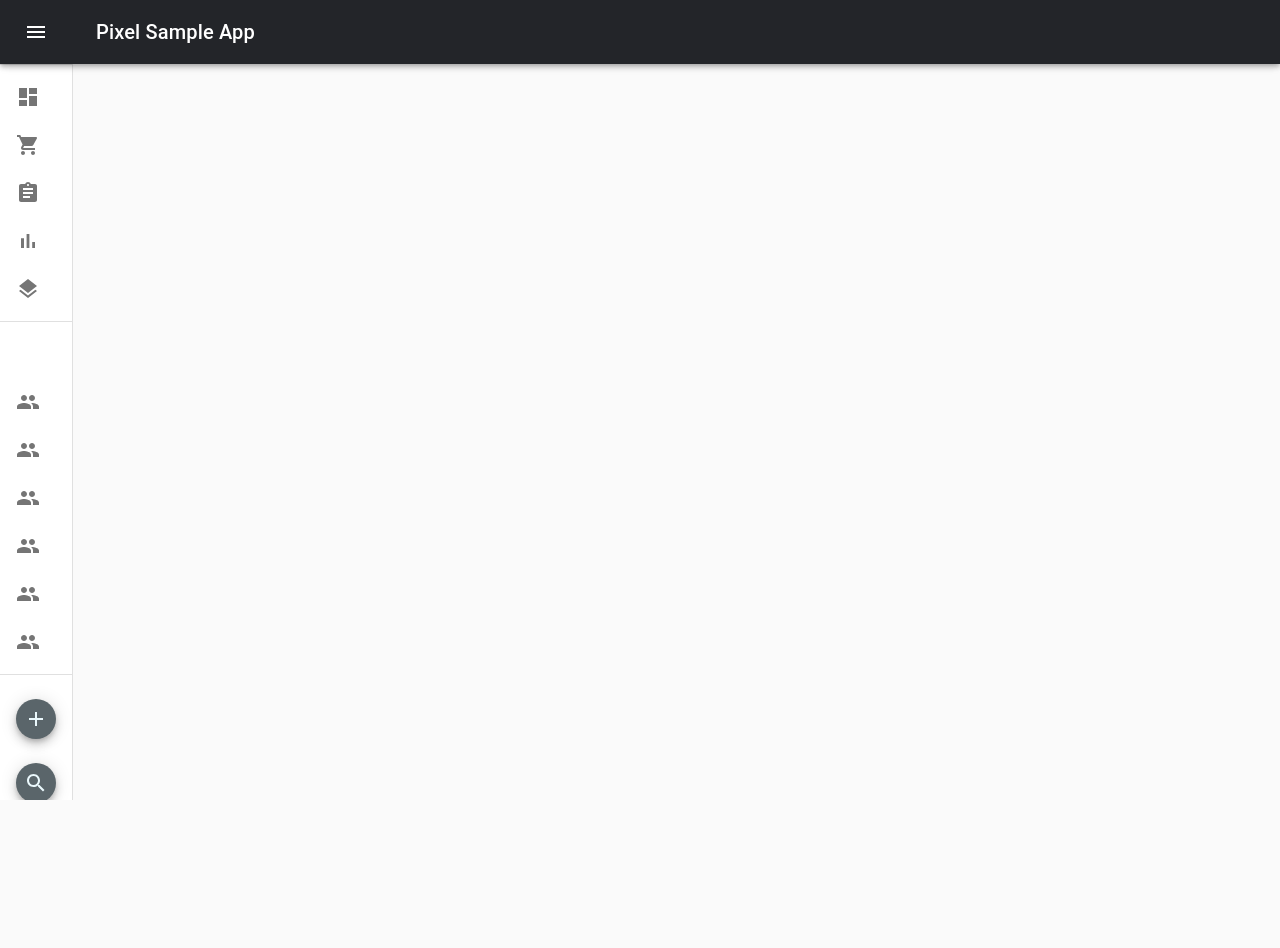
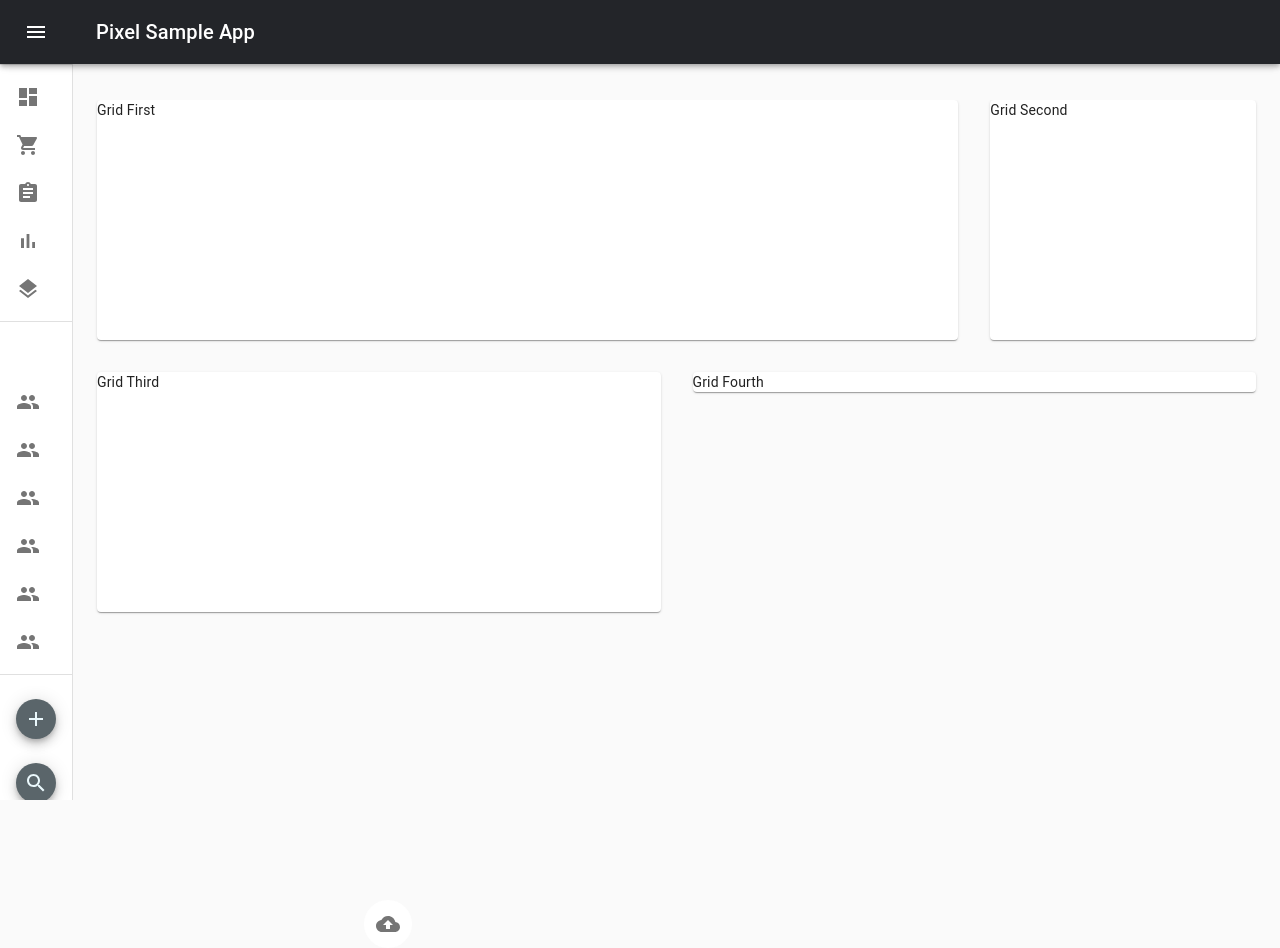
Before and after one commit to haniumbyjin/Pixel, a React (Create React App) app in the folder src/FRONTEND/meetview-client/: page /Home in a window 1280 px wide. Before the commit the page ends 800 px from the top, so only its background shows below. Built offline with nearby package versions, Linux system fonts and the light colour scheme; the HTML template or start-up script is replaced by a standard one.

Commit message:
Add: maincontainer view

```diff
--- a/src/FRONTEND/meetview-client/package.json
+++ b/src/FRONTEND/meetview-client/package.json
@@ -6,11 +6,13 @@
     "@material-ui/core": "^4.2.0",
     "@material-ui/icons": "^4.2.1",
     "@material-ui/styles": "^4.2.0",
+    "axios": "^0.19.0",
     "prop-types": "^15.7.2",
     "react": "^16.8.6",
     "react-dom": "^16.8.6",
     "react-router-dom": "^5.0.1",
-    "react-scripts": "3.0.1"
+    "react-scripts": "3.0.1",
+    "clsx": "latest"
   },
   "scripts": {
     "start": "react-scripts start",
--- a/src/FRONTEND/meetview-client/src/components/ListItems.js
+++ b/src/FRONTEND/meetview-client/src/components/ListItems.js
@@ -1,4 +1,4 @@
-import React from 'react';
+import React ,{ useState } from 'react';
 import clsx from 'clsx';
 import ListItem from '@material-ui/core/ListItem';
 import ListItemIcon from '@material-ui/core/ListItemIcon';
@@ -26,6 +26,9 @@ import IconButton from '@material-ui/core/IconButton';
 import MenuIcon from '@material-ui/icons/Menu';
 import ChevronLeftIcon from '@material-ui/icons/ChevronLeft';
 import ChevronRightIcon from '@material-ui/icons/ChevronRight';
+import Container from '@material-ui/core/Container';
+import Paper from '@material-ui/core/Paper';
+import Grid from '@material-ui/core/Grid';
 
 const drawerWidth = 240;
 
@@ -85,9 +88,25 @@ const useStyles = makeStyles(theme => ({
         padding: '0 8px',
         ...theme.mixins.toolbar,
     },
+    menuButtonHidden: {
+        display: 'none',
+    },
+    title: {
+        flexGrow: 1,
+    },
     content: {
         flexGrow: 1,
-        padding: theme.spacing(3),
+        height: '100vh',
+        overflow: 'auto',
+        marginTop: 100
+    },
+    paper: {
+        display: 'flex',
+        overflow: 'auto',
+        flexDirection: 'column',
+    },
+    fixedHeight: {
+        height: 240,
     },
 }));
 
@@ -188,7 +207,8 @@ export const thirdListItems = (
 export default function ListItems() {
     const classes = useStyles();
     const theme = useTheme();
-    const [open, setOpen] = React.useState(false);
+    const [open, setOpen] = useState(false);
+    const fixedHeightPaper = clsx(classes.paper, classes.fixedHeight);
 
     function handleDrawerOpen() {
         setOpen(true);
@@ -226,6 +246,7 @@ export default function ListItems() {
             </AppBar>
             <Drawer
                 variant="permanent"
+
                 className={clsx(classes.drawer, {
                     [classes.drawerOpen]: open,
                     [classes.drawerClose]: !open,
@@ -250,6 +271,36 @@ export default function ListItems() {
                 <Divider/>
                 <List className={classes.fab}>{thirdListItems}</List>
             </Drawer>
+
+            <main className={classes.content}>
+                <Container maxWidth="lg" className={classes.container}>
+                    <Grid container spacing={4}>
+                        <Grid item xs={12} md={8} lg={9}>
+                            <Paper className={fixedHeightPaper}>
+                                Grid First
+                            </Paper>
+                        </Grid>
+
+                        <Grid item xs={12} md={4} lg={3}>
+                            <Paper className={fixedHeightPaper}>
+                                Grid Second
+                            </Paper>
+                        </Grid>
+
+                        <Grid item xs={12} lg={6}>
+                            <Paper className={fixedHeightPaper}>
+                                Grid Third
+                            </Paper>
+                        </Grid>
+
+                        <Grid item xs={12} md={6}>
+                            <Paper>
+                                Grid Fourth
+                            </Paper>
+                        </Grid>
+                    </Grid>
+                </Container>
+            </main>
         </div>
 
     )
--- /dev/null
+++ b/src/FRONTEND/meetview-client/src/components/MainContainer.js
@@ -0,0 +1,79 @@
+import React , { useState } from 'react';
+import clsx from "clsx";
+import Button from "@material-ui/core/Button";
+import CloudUploadIcon from "@material-ui/icons/CloudUpload";
+import KeyboardVoiceIcon from "@material-ui/icons/KeyboardVoice";
+import SaveIcon from "@material-ui/icons/Save";
+import CssBaseline from "@material-ui/core/CssBaseline";
+import Typography from "@material-ui/core/Typography";
+import Container from "@material-ui/core/Container";
+import { Input } from "@material-ui/core";
+import { IconButton } from "@material-ui/core";
+import axios, { post } from "axios";
+
+
+export default function MainContainer(){
+
+    const [file, setFile] = useState(null);
+
+    const onFormSubmit = (e) => {
+        e.preventDefault(); // Stop form submit
+        fileUpload(file).then(response => {
+            console.log(response.data);
+        });
+    };
+
+    const fileUpload = (file) => {
+        const url = "http://example.com/file-upload";
+        const formData = new FormData();
+        formData.append("file", file);
+        const config = {
+            headers: {
+                "content-type": "multipart/form-data"
+            }
+        };
+        return post(url, formData, config);
+    };
+
+    const onChange = (e) => {
+        setFile(e.target.files[0]);
+        console.log(e.target.files[0]);
+        console.log(e.target.files[0].name);
+    };
+
+    return(
+        <div>
+            <div>
+                <CssBaseline />
+                <Container maxWidth="sm">
+                    <Typography component="div">
+                        <form onSubmit={onFormSubmit}>
+                            <input
+                                accept="image/*"
+                                id="contained-button-file"
+                                multiple
+                                type="file"
+                                onChange={onChange}
+                                style= {{display: "none"}}
+                            />
+
+                            <label htmlFor="contained-button-file">
+                                <IconButton
+                                    style={{
+                                        backgroundColor: "#ffffff",
+                                    }}
+                                    variant="contained"
+                                    component="span"
+                                    className="button"
+                                    type="submit"
+                                >
+                                    <CloudUploadIcon className="rightIcon" />
+                                </IconButton>
+                            </label>
+                        </form>
+                    </Typography>
+                </Container>
+            </div>
+        </div>
+    );
+}
--- a/src/FRONTEND/meetview-client/src/components/SignIn.js
+++ b/src/FRONTEND/meetview-client/src/components/SignIn.js
@@ -23,7 +23,6 @@ const useStyles = makeStyles(theme => ({
 
     },
     form: {
-        width: '100%', // Fix IE 11 issue.
 
     },
     submit: {
--- a/src/FRONTEND/meetview-client/src/pages/Home.js
+++ b/src/FRONTEND/meetview-client/src/pages/Home.js
@@ -1,11 +1,13 @@
 import React , { useState } from 'react';
 import ListItems from '../components/ListItems';
+import MainContainer from '../components/MainContainer';
 
 export default function Home() {
 
     return(
         <div>
             <ListItems/>
+            <MainContainer/>
         </div>
     );
 }
```
Also changed, not shown: 1 other file (tests, documents, lock files or other folders).
